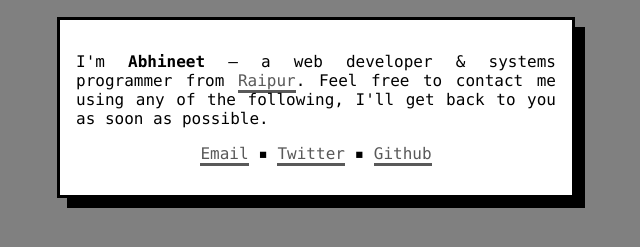
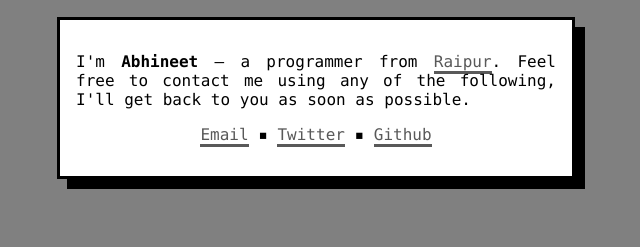
Before and after one commit to abhineet97/abhineet97.github.io, an Eleventy site: page index.html in a window 1280 px wide. Shown: the part 263-510 px from the top of the page, without its empty margins (324-964 px from the left). Built offline with nearby package versions, Linux system fonts and the light colour scheme; Eleventy itself is replaced by a stand-in of ours; files that its build step writes are made by us from their sources.

Commit message:
Update self-description

```diff
--- a/index.html
+++ b/index.html
@@ -1,14 +1,16 @@
 ---
 layout: layouts/home.html
 ---
+
 <header>
   <h1>HELLO</h1>
 </header>
 <main>
-  <p> I'm <strong>Abhineet</strong> &mdash; a web developer &amp; systems
-  programmer from <a href="https://raipur.gov.in">Raipur</a>. Feel free to
-  contact me using any of the following, I'll get back to you as soon as
-  possible.</p>
+  <p>
+    I'm <strong>Abhineet</strong> &mdash; a programmer from
+    <a href="https://raipur.gov.in">Raipur</a>. Feel free to contact me using
+    any of the following, I'll get back to you as soon as possible.
+  </p>
 
   <ul id="links">
     <li><a rel="me" href="mailto:abhineet97@gmail.com">Email</a></li>
```
